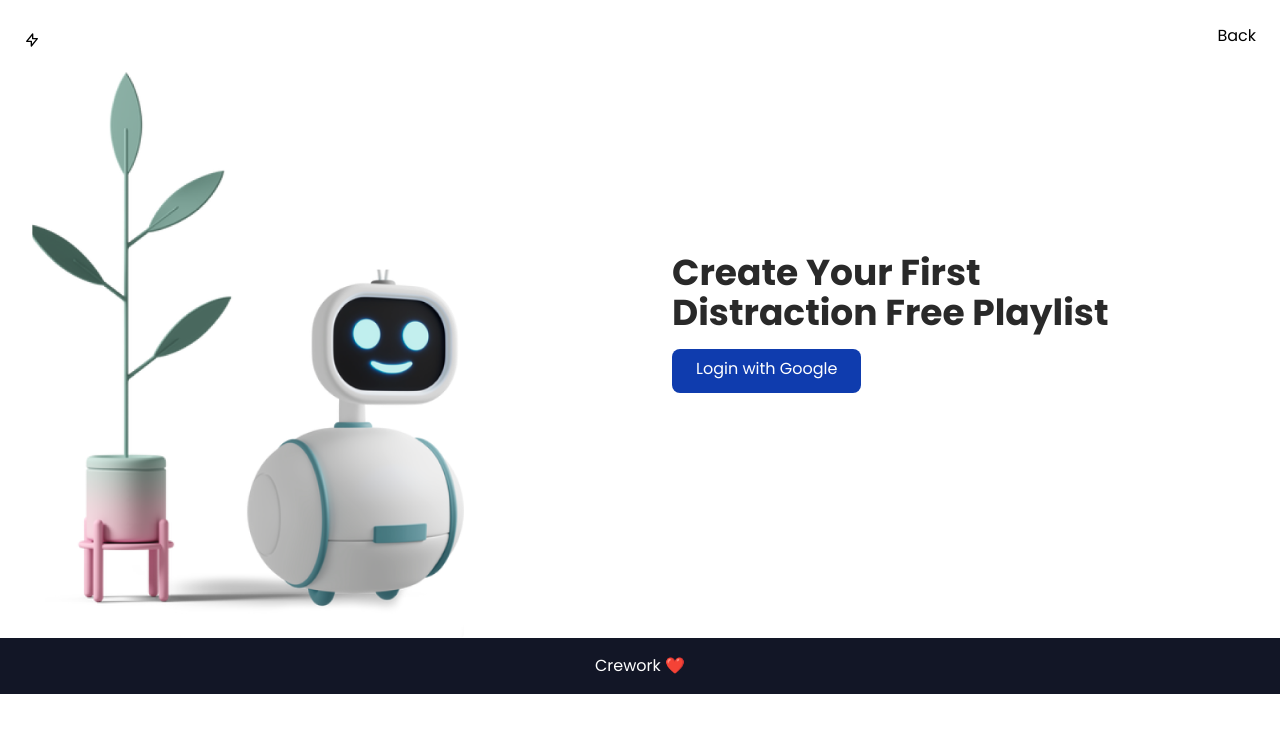
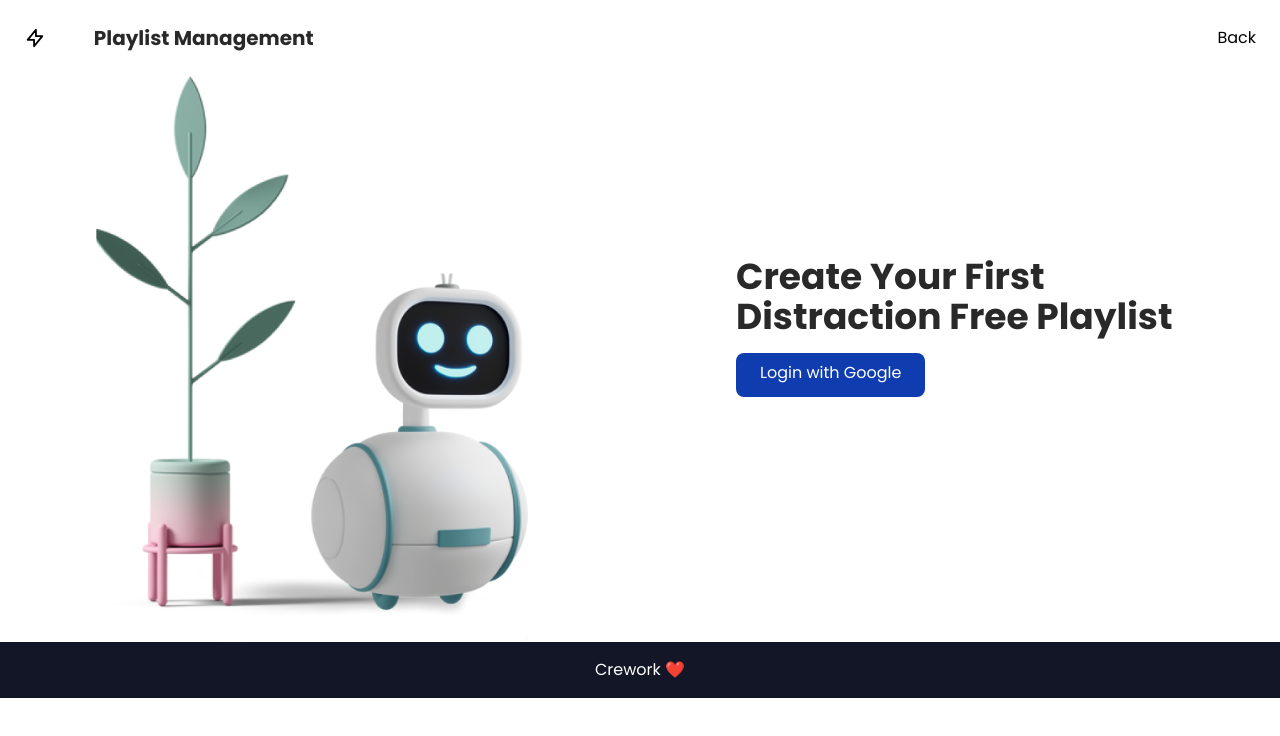
Before and after one commit to youplex/frontend-new, a React (Create React App) app: page /login in a window 1280 px wide. Shown: the top 736 px of the page. Built offline with nearby package versions, Linux system fonts and the light colour scheme; no server answers.

Commit message:
Ui changes to navbar

```diff
--- a/src/Pages/Login.js
+++ b/src/Pages/Login.js
@@ -40,7 +40,7 @@ function Login() {
   return (
     <div className="App">
       <div className="text-gray-600 body-font">
-        <div className="container mx-auto flex md:flex-row flex-col items-center">
+        <div className="container mx-auto flex md:flex-row flex-col items-center" style={{ width: "90%" }}>
           <div className="lg:max-w-xl lg:w-full md:w-3/2 w-5/6 mb-10 md:mb-0">
             <img
               className="object-cover object-center rounded w-3/4 ml-8"
--- a/src/Pages/createPlaylist.js
+++ b/src/Pages/createPlaylist.js
@@ -19,7 +19,7 @@ function CreatePlaylist() {
         <div className="search container flex justify-center items-center px-6 py-10 mx-auto mt-4 space-y-8 md:flex-row md:space-y-0">
           <form action="#">
             <input type="text" placeholder=" Search Courses" name="search" />
-            <button style={{ fontSize: 24, marginLeft: "2rem" }}>
+            <button style={{ fontSize: 24, marginLeft: "2rem" }} >
               <HiOutlinePlusCircle />
             </button>
           </form>
--- a/src/components/GeneralNav.jsx
+++ b/src/components/GeneralNav.jsx
@@ -6,10 +6,7 @@ const GeneralNav = () => {
     <>
       <div className="container">
         {/* Navbar */}
-        <nav
-          className="relative container mx-auto p-6"
-          style={{ width: "80%" }}
-        >
+        <nav className="relative container mx-auto p-6">
           {/* Flex container */}
           <div className="flex items-center justify-between">
             {/* Logo */}
@@ -17,7 +14,7 @@ const GeneralNav = () => {
               <HiOutlineLightningBolt size={22} />
             </div>
             <div className="pt-2">
-              <h1 className="max-w-md text-lg font-bold text-center md:text-md md:text-left bg-text">
+              <h1 className="max-w-md text-lg font-bold text-center md:text-md md:text-left bg-text mr-60">
                 Playlist Management
               </h1>
             </div>
--- a/src/components/Navbar.jsx
+++ b/src/components/Navbar.jsx
@@ -14,8 +14,16 @@ function Navbar() {
         {/* Flex container */}
         <div className=" flex items-center justify-between">
           {/* Logo */}
-          <div className="pt-2">
-            <HiOutlineLightningBolt />
+          <div>
+            <HiOutlineLightningBolt size={22} />
+          </div>
+          <div>
+            <NavLink
+              to={"/"}
+              className="max-w-xl text-lg font-bold text-center md:text-xl md:text-left bg-text mr-60"
+            >
+              Playlist Management
+            </NavLink>
           </div>
           {/* Menu Items */}
           <div className="space-x-6 md:flex" style={{ marginLeft: "50%" }}>
--- a/src/components/UserNav.jsx
+++ b/src/components/UserNav.jsx
@@ -11,7 +11,7 @@ const UserNav = () => {
       {/* Flex container */}
       <div className=" flex items-center justify-between">
         {/* Logo */}
-        <div className="pt-2">
+        <div>
           <HiOutlineLightningBolt size={22} />
         </div>
         <div>
```
